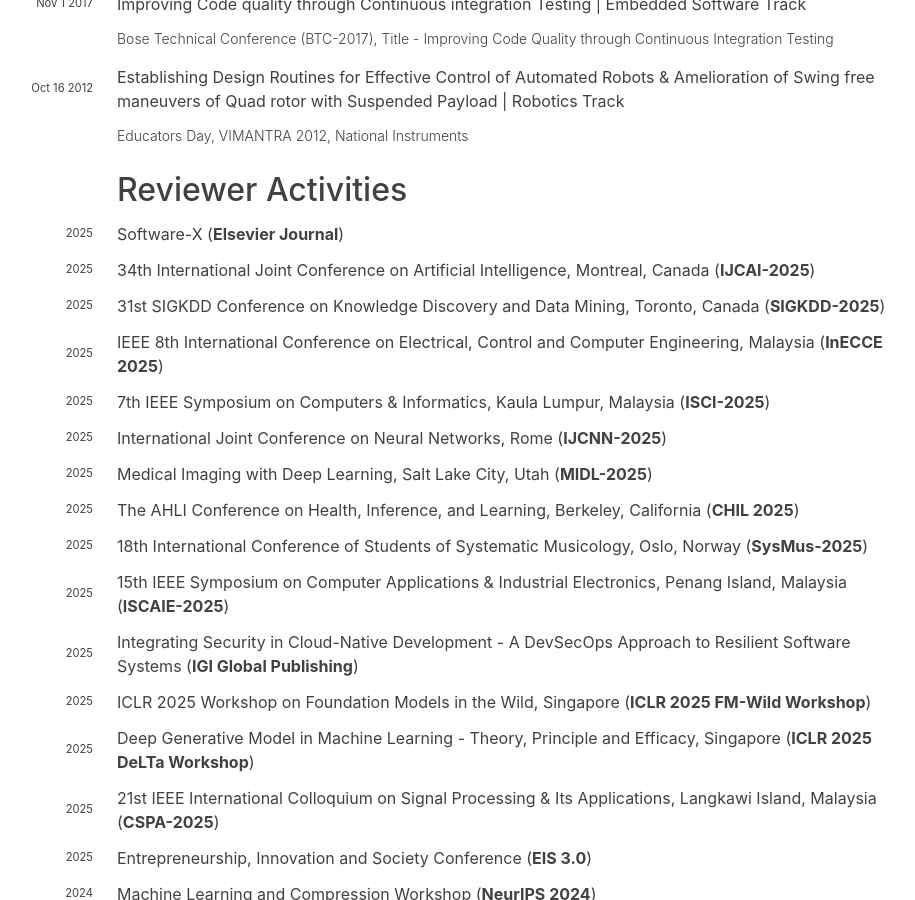
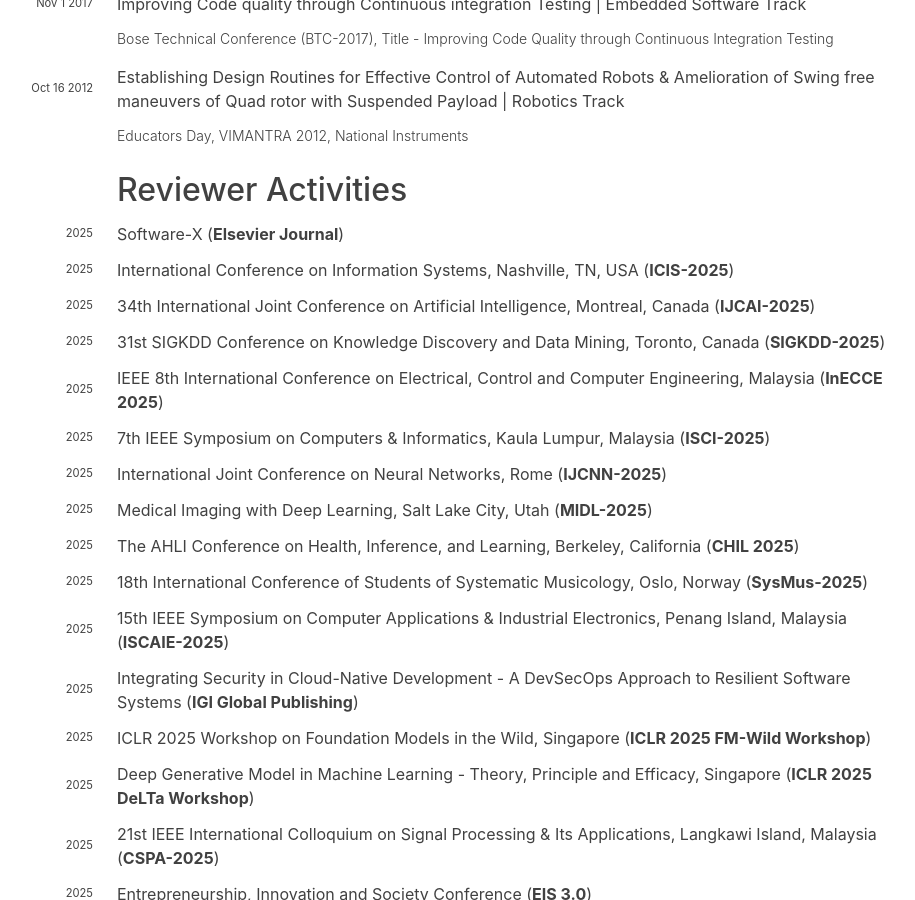
Before and after one commit to hariharanragothaman/hariharanragothaman.github.io, a Jekyll site: the page built from cv.md, in a window 1280 px wide and 900 px high, scrolled down 5353 px. Shown: the whole window, without its empty margins (215-1130 px from the left). Built offline with Jekyll 4.4.1, drawn with Linux system fonts in a browser that asks for light colours; nearby versions of some CDN libraries; some web fonts are replaced.

Commit message:
Polishes and Updates

```diff
--- a/_data/reviewer.yaml
+++ b/_data/reviewer.yaml
@@ -3,6 +3,13 @@
   years:
     - year: 2025
       url: https://www.sciencedirect.com/journal/softwarex
+
+- venue: International Conference on Information Systems, Nashville, TN, USA
+  venue-shorthand: ICIS-2025
+  years:
+    - year: 2025
+      url: https://icis2025.aisconferences.org/
+
 
 - venue: 34th International Joint Conference on Artificial Intelligence, Montreal, Canada
   venue-shorthand: IJCAI-2025
```
